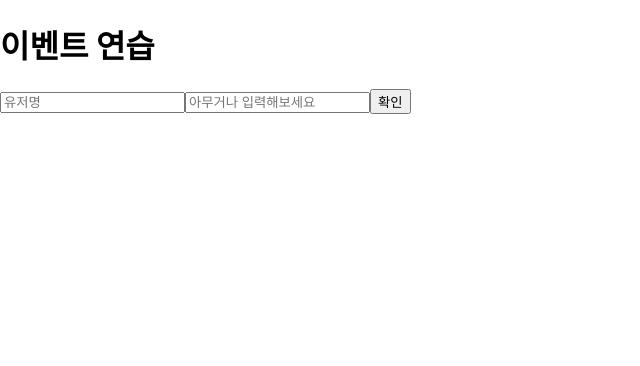
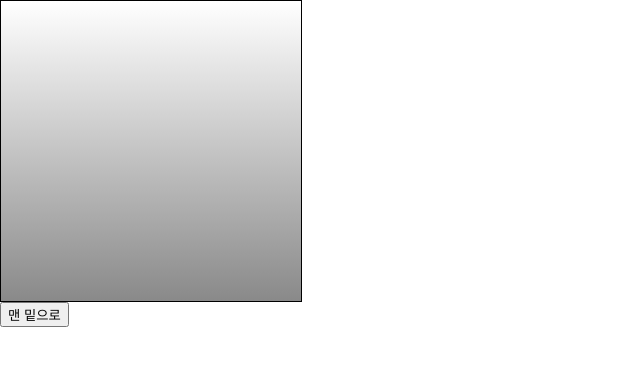
Before and after one commit to ddojai/react-learning, a React (Create React App) app: page / in a window 1280 px wide. Shown: the top 366 px of the page, without its empty margins (0-640 px from the left). Built offline with nearby package versions, Linux system fonts and the light colour scheme.

Commit message:
* 리액트를 다루는 기술   * 5장 ref: DOM에 이름 달기

```diff
--- a/src/App.js
+++ b/src/App.js
@@ -1,10 +1,15 @@
 import React, {Component} from 'react';
-import EventPractice from "./EventPractice";
+import ScrollBox from "./ScrollBox";
 
 class App extends Component {
   render() {
     return (
-      <EventPractice/>
+      <div>
+        <ScrollBox ref={(ref) => this.scrollBox = ref}/>
+        <button onClick={() => this.scrollBox.scrollToBottom()}>
+          맨 밑으로
+        </button>
+      </div>
     );
   }
 }
--- /dev/null
+++ b/src/ScrollBox.js
@@ -0,0 +1,36 @@
+import React, {Component} from 'react';
+
+class ScrollBox extends Component {
+  scrollToBottom = () => {
+    const {scrollHeight, clientHeight} = this.box;
+    this.box.scrollTop = scrollHeight - clientHeight;
+  };
+
+  render() {
+    const style = {
+      border: '1px solid black',
+      height: '300px',
+      width: '300px',
+      overflow: 'auto',
+      position: 'relative'
+    };
+
+    const innerStyle = {
+      width: '100%',
+      height: '650px',
+      background: 'linear-gradient(white, black)'
+    };
+
+    return (
+      <div
+        style={style}
+        ref={(ref) => {
+          this.box = ref
+        }}>
+        <div style={innerStyle}/>
+      </div>
+    );
+  }
+}
+
+export default ScrollBox;
```
Also changed, not shown: src/ValidationSample.css (added, +7 -0 lines), src/ValidationSample.js (added, +41 -0 lines).
